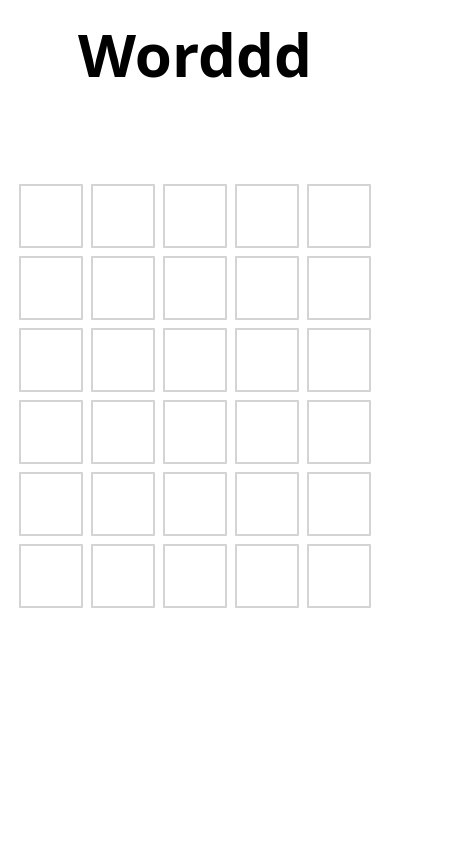
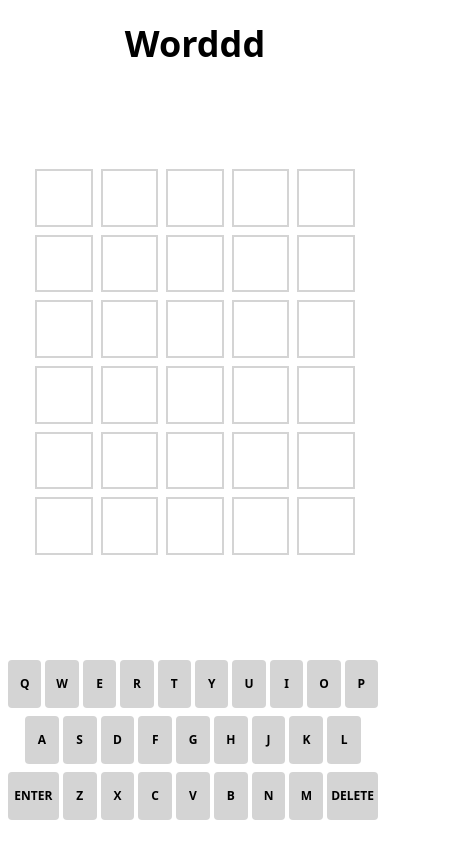
Before and after one commit to idrakimuhamad/worddd, a React (Create React App) app: page / in a window 390 px wide. Shown: the top 844 px of the page, 475 px wide, since content can reach past the window. Built offline with nearby package versions, Linux system fonts and the light colour scheme.

Commit message:
improvement: make it responsive nicely, change the game replay to uses location refresh instead

```diff
--- a/src/App.js
+++ b/src/App.js
@@ -1,200 +1,225 @@
-import { useState } from "react"
-import { WORD_LIST } from './words'
+import { useState } from "react";
+import { WORD_LIST } from "./words";
 
-const OPERATOR = ['enter', 'delete']
+const OPERATOR = ["enter", "delete"];
 
 function Column({ index, isCurrentRow, letter, secretWord, otherAttempts }) {
   function getBgColor() {
-    const correctLetter = secretWord[index]
-
+    const correctLetter = secretWord[index];
 
     if (!isCurrentRow) {
-      if (secretWord.indexOf(letter) === -1) return 'bg-neutral-500'
-      if (letter === correctLetter) return "bg-green-600"
+      if (secretWord.indexOf(letter) === -1) return "bg-neutral-500";
+      if (letter === correctLetter) return "bg-green-600";
 
       // if (letter) {
-        // secretWord.indexOf(letter) > -1
+      // secretWord.indexOf(letter) > -1
       // }
-      if (letter && secretWord.indexOf(letter) > -1) return 'bg-yellow-300'
+      if (letter && secretWord.indexOf(letter) > -1) return "bg-yellow-300";
     }
-    return 'bg-white'
+    return "bg-white";
   }
 
   function getColor() {
     if (!isCurrentRow) {
-      return 'text-white'
+      return "text-white";
     }
-    return 'text-black'
+    return "text-black";
   }
 
   function getBorder() {
     if (letter && !isCurrentRow) {
-      return 'border-transparent'
+      return "border-transparent";
     }
 
     if (letter && isCurrentRow) {
-      return 'border-neutral-400'
+      return "border-neutral-400";
     }
 
-    return 'border-neutral-300'
+    return "border-neutral-300";
   }
 
   return (
-    <div className={`flex items-center justify-center w-16 h-16 border-2 font-bold text-3xl text-center uppercase ${getBorder()} ${getBgColor()} ${getColor()} ${letter && 'animate-[scale_0.25s_ease-in-out_1]'} transition-all mx-1`}>
+    <div
+      className={`inline-flex w-full border-2 justify-center items-center font-bold text-3xl text-center uppercase ${getBorder()} ${getBgColor()} ${getColor()} ${
+        letter && "animate-[scale_0.25s_ease-in-out_1]"
+      } transition-all before:content-[''] before:inline-block before:pb-[100%]`}
+    >
       {letter}
     </div>
-  )
+  );
 }
 
-function Row({ index, isCurrentRow, currentColumn, secretWord, rowLetters = []}) {
-  const columns = Array(5).fill("")
+function Row({
+  index,
+  isCurrentRow,
+  currentColumn,
+  secretWord,
+  rowLetters = [],
+}) {
+  const columns = Array(5).fill("");
 
   return (
-    <div className="flex flex-row my-1">
-      {
-        columns.map((_, colIndex) => (
-          <Column key={colIndex} index={colIndex} isCurrentRow={isCurrentRow} letter={rowLetters.length && rowLetters[index] ? rowLetters[index][colIndex] : ""} secretWord={secretWord} />
-        ))
-      }
+    <div className="grid grid-cols-5 gap-2 w-full">
+      {columns.map((_, colIndex) => (
+        <Column
+          key={colIndex}
+          index={colIndex}
+          isCurrentRow={isCurrentRow}
+          letter={
+            rowLetters.length && rowLetters[index]
+              ? rowLetters[index][colIndex]
+              : ""
+          }
+          secretWord={secretWord}
+        />
+      ))}
     </div>
-  )
+  );
 }
 
 function Key({ code, onPress }) {
   function handlePress() {
-    onPress(code)
+    onPress(code);
   }
 
   return (
-    <button onClick={handlePress} className="w-12 h-14 min-w-fit px-2 rounded transition-colors bg-neutral-300 active:bg-neutral-400 mx-1">
-      <div className="flex items-center justify-center font-bold text-sm text-center uppercase">
+    <button
+      onClick={handlePress}
+      className={`flex flex-1 ${
+        code === "enter" || code === "delete" ? "flex-[1.5] text-sm" : ""
+      } items-center justify-center font-bold text-xs text-center uppercase h-12 rounded transition-colors bg-neutral-300 active:bg-neutral-400 mr-1 touch-manipulation`}
+    >
       {code}
-    </div>
     </button>
-  )
+  );
 }
 
 function Keyboard({ onKeyboardTyped }) {
-  const row1 = ['q','w','e','r','t','y','u','i','o','p']
-  const row2 = ['a','s','d','f','g','h','j','k','l']
-  const row3 = ['enter','z','x','c','v','b','n','m','delete']
+  const row1 = ["q", "w", "e", "r", "t", "y", "u", "i", "o", "p"];
+  const row2 = ["", "a", "s", "d", "f", "g", "h", "j", "k", "l", ""];
+  const row3 = ["enter", "z", "x", "c", "v", "b", "n", "m", "delete"];
 
   function handlePressKey(code) {
-    onKeyboardTyped(code)
+    onKeyboardTyped(code);
   }
 
   return (
     <div className="keyboard">
-      <div className="flex flex-row justify-center mb-2">
-        {row1.map((k, i) => <Key key={`${k}-${i}`} code={k} onPress={handlePressKey} />)}
+      <div className="flex mb-2">
+        {row1.map((k, i) => (
+          <Key key={`${k}-${i}`} code={k} onPress={handlePressKey} />
+        ))}
       </div>
-      <div className="flex flex-row justify-center mb-2">
-        {row2.map((k, i) => <Key key={`${k}-${i}`} code={k} onPress={handlePressKey} />)}
+      <div className="flex mb-2">
+        {row2.map((k, i) =>
+          !k ? (
+            <div key={`spacer-${i}`} className="flex flex-[0.5]" />
+          ) : (
+            <Key key={`${k}-${i}`} code={k} onPress={handlePressKey} />
+          )
+        )}
       </div>
-      <div className="flex flex-row justify-center">
-        {row3.map((k, i) => <Key key={`${k}-${i}`} code={k} onPress={handlePressKey} />)}
+      <div className="flex">
+        {row3.map((k, i) => (
+          <Key key={`${k}-${i}`} code={k} onPress={handlePressKey} />
+        ))}
       </div>
     </div>
-  )
+  );
 }
 
-const randomIndex = Math.floor(Math.random() * WORD_LIST.length)
+const randomIndex = Math.floor(Math.random() * WORD_LIST.length);
 
 function App() {
   const [currentRowColumn, setRowColumn] = useState({
     row: 0,
-    column: null
-  })
-  const [rowLetters, setLetters] = useState([])
-  const [isDone, setDone] = useState(false)
-  const [isWin, setWin] = useState(false)
-  const secretWord = WORD_LIST[randomIndex]
-  const rows = Array(6).fill("")
+    column: null,
+  });
+  const [rowLetters, setLetters] = useState([]);
+  const [isDone, setDone] = useState(false);
+  const [isWin, setWin] = useState(false);
+  const secretWord = WORD_LIST[randomIndex];
+  const rows = Array(6).fill("");
 
   function handleKeyboardTyped(code) {
-    if (!isDone){
+    if (!isDone) {
       if (!OPERATOR.includes(code)) {
-        if (rowLetters[currentRowColumn.row]?.length < 5 || !rowLetters[currentRowColumn.row]?.length) {
-          setRowColumn(current => {
+        if (
+          rowLetters[currentRowColumn.row]?.length < 5 ||
+          !rowLetters[currentRowColumn.row]?.length
+        ) {
+          setRowColumn((current) => {
             return {
               ...current,
-              column: current.column++
-            }
-          })
+              column: current.column++,
+            };
+          });
 
-
-          setLetters(prevState => {
+          setLetters((prevState) => {
             if (prevState.length && prevState[currentRowColumn.row]?.length) {
               const mutateRow = prevState.map((row, index) => {
                 if (index === currentRowColumn.row) {
-                  return [
-                    ...row,
-                    code
-                  ]
+                  return [...row, code];
                 }
-                return row
-              })
+                return row;
+              });
 
-
-              return [...mutateRow]
+              return [...mutateRow];
             } else {
-              return [
-                ...prevState,
-                [code]
-              ]
+              return [...prevState, [code]];
             }
-          })
+          });
         }
       }
 
-      if (code === 'delete') {
+      if (code === "delete") {
         // delete the last letter in current row
-        setLetters(prevState => {
-          const lastRow = prevState.length - 1
+        setLetters((prevState) => {
+          const lastRow = prevState.length - 1;
           const mutateLetters = prevState.map((letters, index) => {
             if (index === lastRow) {
-              const spliceLastItemColumn = [...letters.slice(0, letters.length - 1)]
-              return [...spliceLastItemColumn]
+              const spliceLastItemColumn = [
+                ...letters.slice(0, letters.length - 1),
+              ];
+              return [...spliceLastItemColumn];
             }
 
-            return letters
-          })
+            return letters;
+          });
 
           // remove empty array
-          return mutateLetters.filter(letter => letter.length)
-        })
+          return mutateLetters.filter((letter) => letter.length);
+        });
 
-
-        setRowColumn(current => ({
+        setRowColumn((current) => ({
           ...current,
-          column: current.column--
-        }))
+          column: current.column--,
+        }));
       }
 
-      if (code === 'enter') {
-        const joinLetters = rowLetters[currentRowColumn.row]?.join('') ?? ''
+      if (code === "enter") {
+        const joinLetters = rowLetters[currentRowColumn.row]?.join("") ?? "";
 
         // must fill all 5 column before can be done
         if (joinLetters.length < 5) {
-          return
+          return;
         }
-
 
         // naive solution to check the words
         // with the list of words to check if its a valid word
         if (!WORD_LIST.includes(joinLetters)) {
-          alert("Nope. Can't find that word.")
+          alert("Nope. Can't find that word.");
         } else {
-          setRowColumn(current => {
+          setRowColumn((current) => {
             return {
               row: current.row++,
-              column: 0
-            }
-          })
+              column: 0,
+            };
+          });
 
           if (secretWord === joinLetters || currentRowColumn.row === 5) {
-            setDone(true)
-            setWin(secretWord === joinLetters)
+            setDone(true);
+            setWin(secretWord === joinLetters);
           }
         }
       }
@@ -202,34 +227,49 @@ function App() {
   }
 
   function handleReplay() {
-    // reset back all states
-    setRowColumn({
-      row: 0,
-      column: null
-    })
-    setLetters([])
-    setDone(false)
-    setWin(false)
+    // reload the page
+    window.location.reload();
   }
-
 
   return (
     <div className="flex flex-col min-h-full justify-between container mx-auto py-6">
-      <header className="App-header">
-        <h1 className="text-6xl text-center font-bold">Worddd</h1>
+      <header className="App-header flex justify-center relative">
+        <h1 className="text-4xl md:text-6xl text-center font-bold">Worddd</h1>
+        {isDone && (
+          <div className="absolute text-center top-24 w-1/2">
+            {isWin ? (
+            <p className="text-center">
+              Congrats! You got it right in {currentRowColumn.row} attempt
+              {`${currentRowColumn.row > 1 ? "s" : ""}`}!
+            </p>
+            ) : (
+            <>
+              <p className="text-red-500">Too bad. Try again!</p>
+              <p className="text-red-500">
+                The word is <span className="uppercase font-bold">{secretWord}</span>
+              </p>
+            </>
+            )}
+            {isDone && <button onClick={handleReplay} className="my-2 py-2 px-4 bg-violet-500 text-violet-100 text-sm text-center font-bold uppercase rounded">Try Again</button>}
+          </div>
+        )}
       </header>
-      <div className="py-24">
-        <div className="flex flex-col items-center">
-        {rows.map((_, index) => (
-           <Row key={index} index={index} isCurrentRow={index === currentRowColumn.row} currentColumn={currentRowColumn.column} rowLetters={rowLetters} secretWord={secretWord} />
-        ))}
-          <div className="py-6 text-sm text-center min-h-[10.5rem]">
-            {isDone ? isWin ? (<p className="">Congrats! You got it right in {currentRowColumn.row} attempt{`${currentRowColumn.row > 1 ? 's' : ''}`}!</p>) : <p className="text-red-500">Too bad. Try again!</p> : null}
-            {isDone && <button onClick={handleReplay} className="my-2 py-2 px-4 bg-violet-500 text-violet-100 text-center uppercase rounded">Try Again</button>}
-          </div>
+
+      <div className="xl:py-24 px-8 w-full max-w-[24rem] mx-auto">
+        <div className="grid grid-rows-6 gap-2">
+          {rows.map((_, index) => (
+            <Row
+              key={index}
+              index={index}
+              isCurrentRow={index === currentRowColumn.row}
+              currentColumn={currentRowColumn.column}
+              rowLetters={rowLetters}
+              secretWord={secretWord}
+            />
+          ))}
         </div>
       </div>
-      <div className="flex justify-center">
+      <div className="px-2 w-full md:max-w-[50%] mx-auto">
         <Keyboard onKeyboardTyped={handleKeyboardTyped} />
       </div>
     </div>
```
